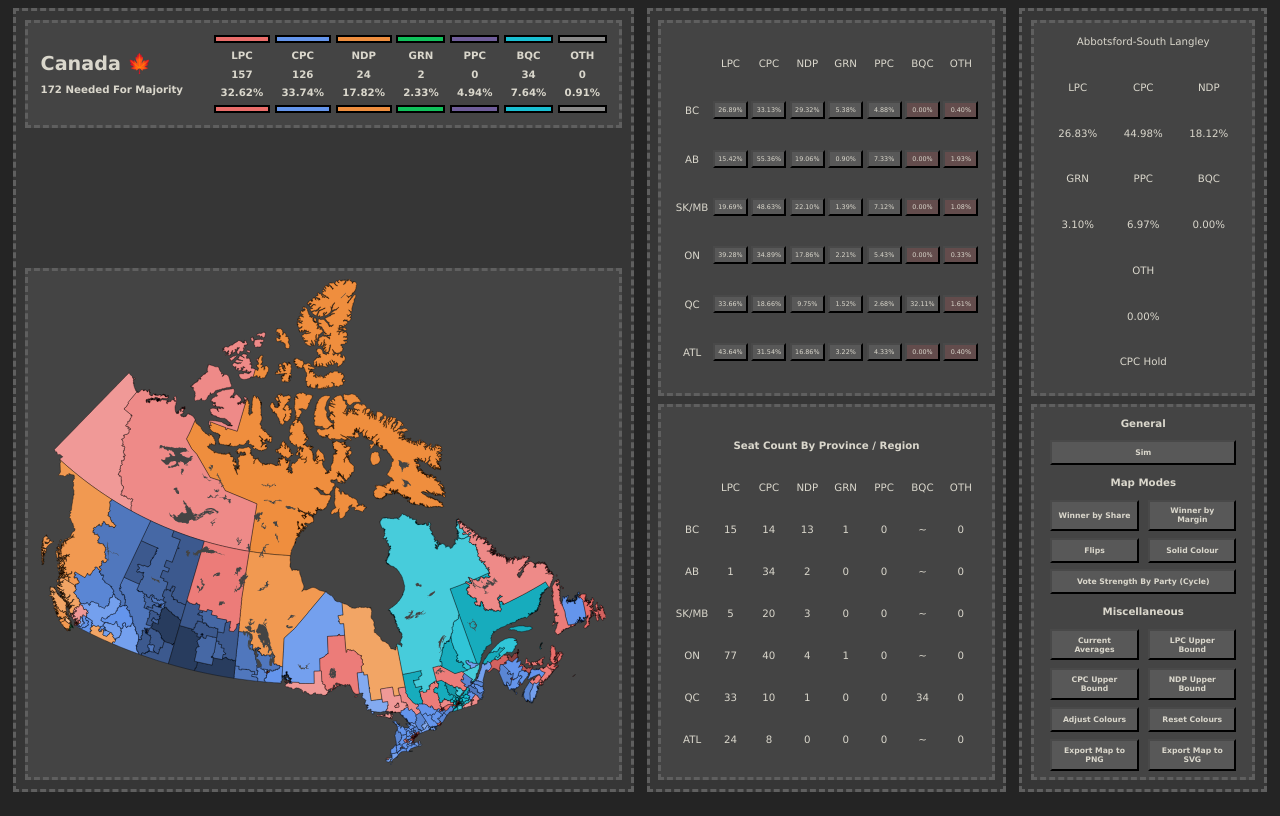
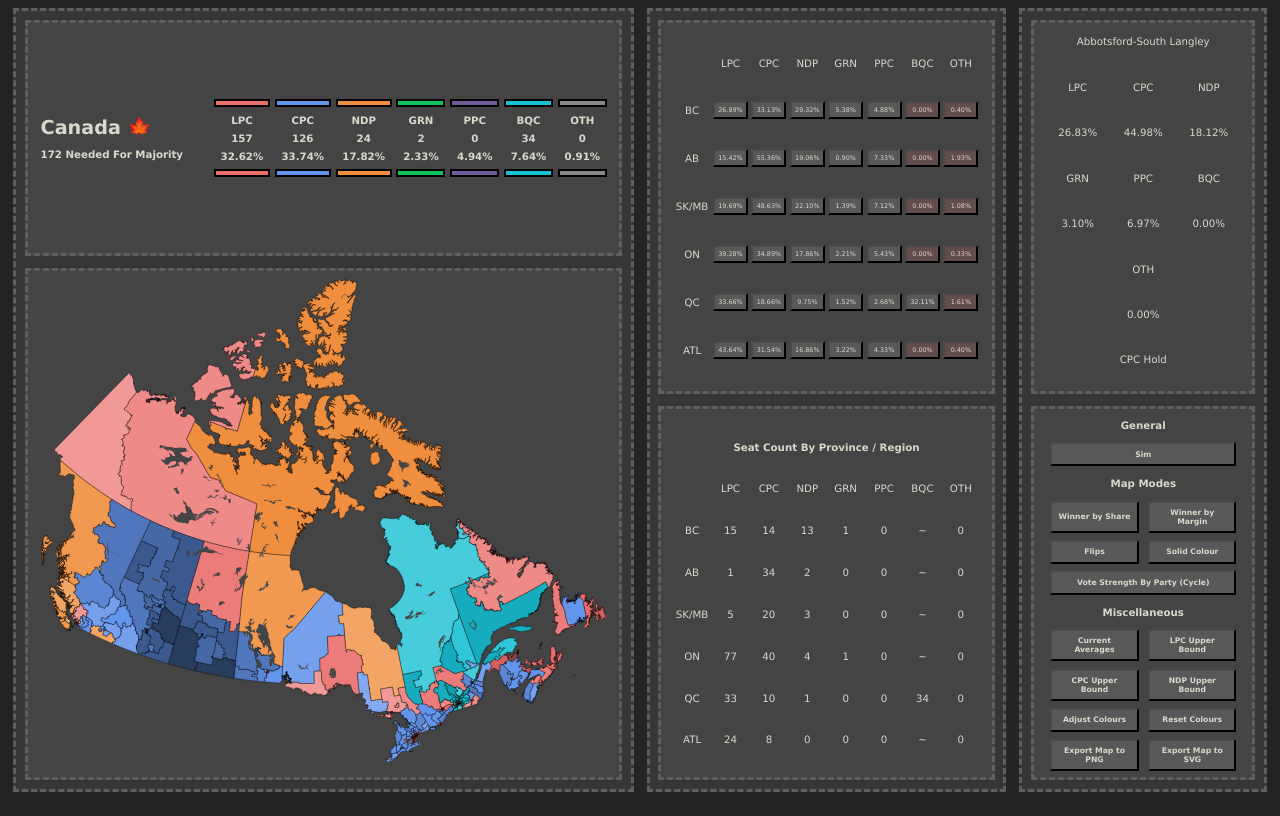
Before and after one commit to alx1010/parlasim-2, a plain HTML site: page index.html in a window 1280 px wide. Drawn offline with Linux system fonts and the light colour scheme.

Commit message:
minor styling change

```diff
--- a/styles.css
+++ b/styles.css
@@ -40,6 +40,7 @@ body {
 }
 
 #head {
+	height: 40%;
 	padding: 1.5vh 1vw;
 	display: flex;
 	gap: 0.5vw;
@@ -83,7 +84,7 @@ body {
 	padding: 0.7vw;
 	display: flex;
 	flex-direction: column;
-	gap: 1vh;
+	gap: 1.5vh;
 	justify-content: space-between;
 	border-style: dashed;
 	border-color: var(--border-colour);
@@ -97,7 +98,7 @@ body {
 	display: flex;
 	flex-direction: column;
 	border-style: dashed;
-	gap: 1vh;
+	gap: 1.5vh;
 	border-color: var(--border-colour);
 	background-color: var(--wrapper-colour);
 }
@@ -129,7 +130,7 @@ body {
 	padding: 0.7vw;
 	display: flex;
 	flex-direction: column;
-	gap: 1vh;
+	gap: 1.5vh;
 	border-style: dashed;
 	border-color: var(--border-colour);
 	background-color: var(--wrapper-colour);
```
